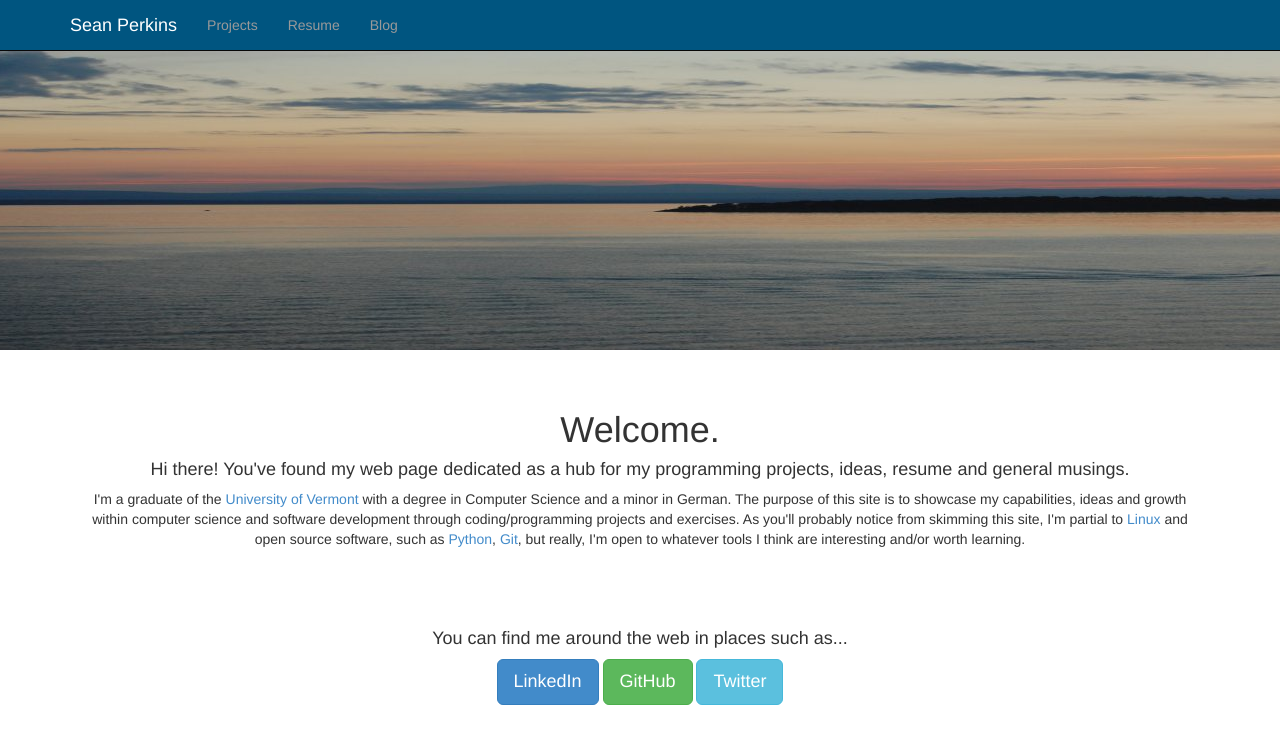
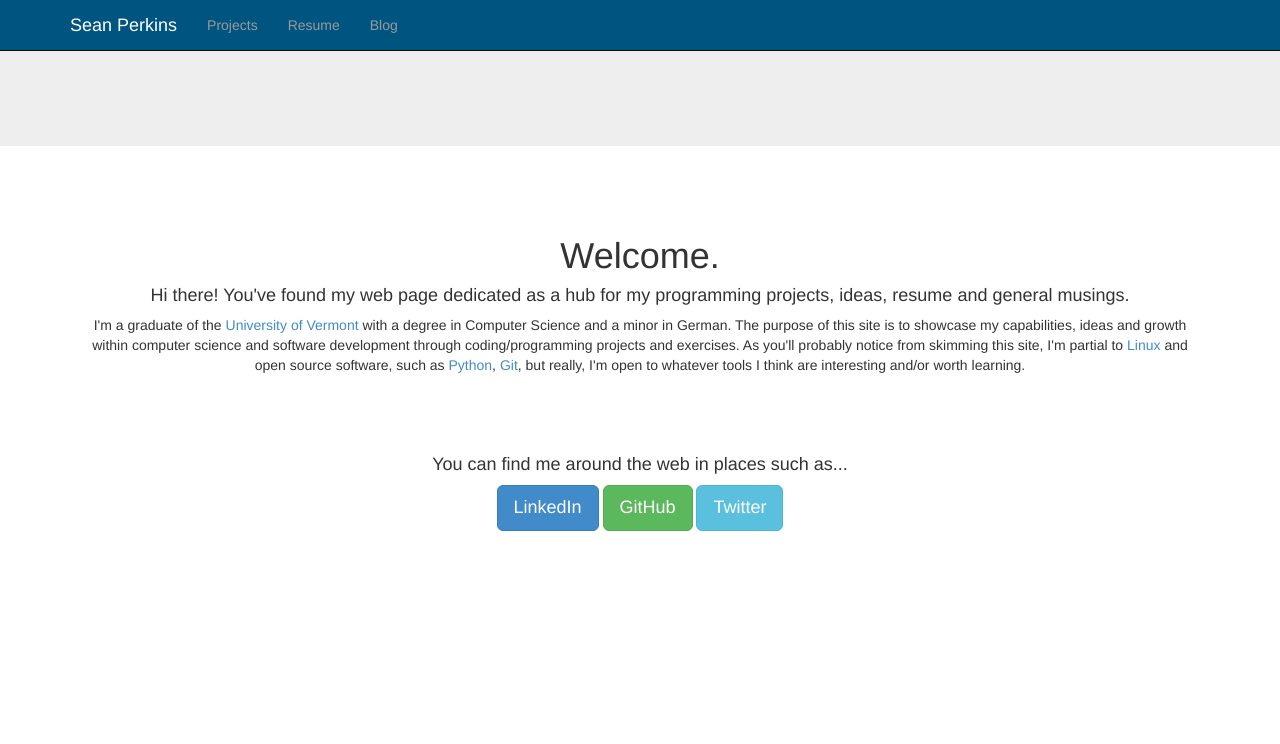
Before and after one commit to scperkins/scperkins.github.io, a Jekyll site: the page built from index.html, in a window 1280 px wide and 900 px high. Shown: the top 744 px of the window. Built offline with Jekyll 4.4.1, drawn with Linux system fonts in a browser that asks for light colours.

Commit message:
jumbotron

```diff
--- a/index.html
+++ b/index.html
@@ -2,7 +2,7 @@
 layout: default
 ---
 
-<div class="bs-header">
+<div class="jumbotron">
   <div class="container"></div>
 </div>
 
```
